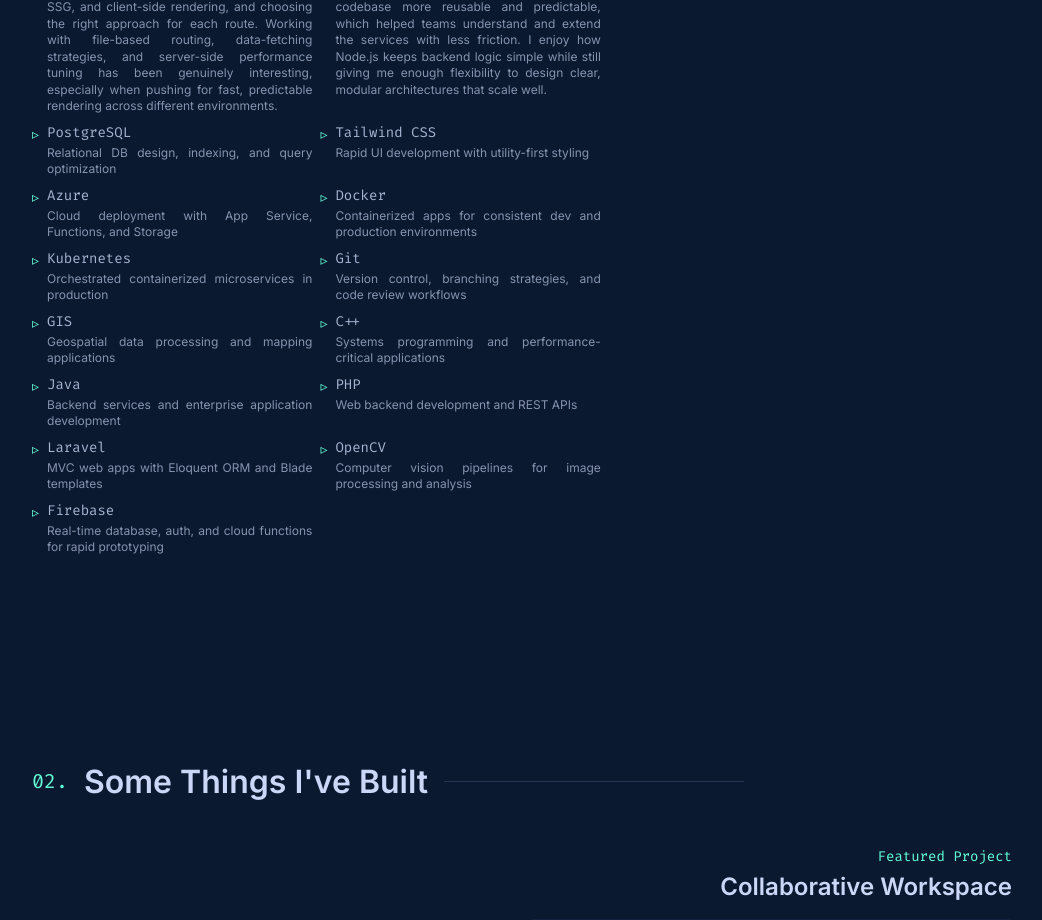
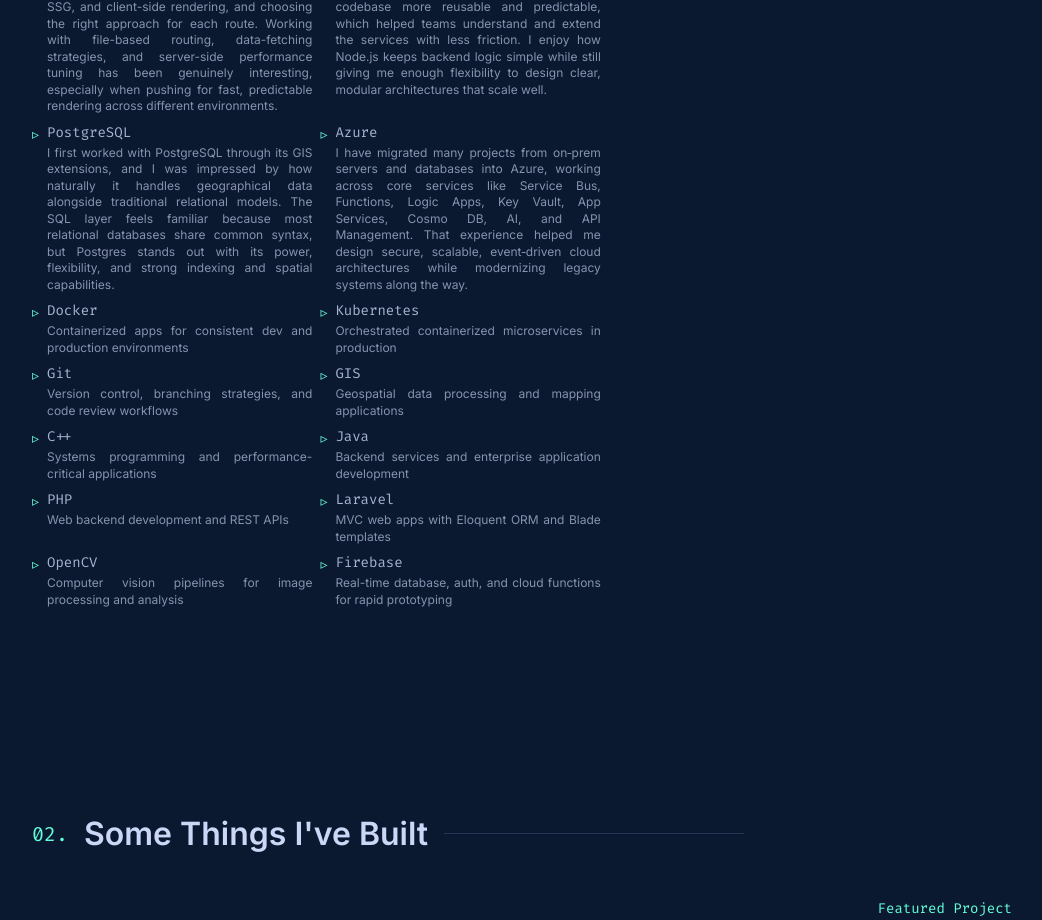
Before and after one commit to EdenGoforIt/who-am-i, a Next.js app: page / in a window 1280 px wide. Shown: the part 3523-4443 px from the top of the page, without its empty margins (118-1160 px from the left). Built offline with nearby package versions, Linux system fonts and the light colour scheme.

Commit message:
add: enhance PostgreSQL and Azure descriptions in skills section for clarity and detail

```diff
--- a/components/about.tsx
+++ b/components/about.tsx
@@ -37,9 +37,14 @@
     name: "Node.js",
     desc: "I re-architected Node.js Azure Functions and lightweight APIs to be cleaner, faster, and easier to maintain. Using TypeScript across both backend and frontend made the codebase more reusable and predictable, which helped teams understand and extend the services with less friction. I enjoy how Node.js keeps backend logic simple while still giving me enough flexibility to design clear, modular architectures that scale well.",
   },
-  { name: "PostgreSQL", desc: "Relational DB design, indexing, and query optimization" },
-  { name: "Tailwind CSS", desc: "Rapid UI development with utility-first styling" },
-  { name: "Azure", desc: "Cloud deployment with App Service, Functions, and Storage" },
+  {
+    name: "PostgreSQL",
+    desc: "I first worked with PostgreSQL through its GIS extensions, and I was impressed by how naturally it handles geographical data alongside traditional relational models. The SQL layer feels familiar because most relational databases share common syntax, but Postgres stands out with its power, flexibility, and strong indexing and spatial capabilities.",
+  },
+  {
+    name: "Azure",
+    desc: "I have migrated many projects from on‑prem servers and databases into Azure, working across core services like Service Bus, Functions, Logic Apps, Key Vault, App Services, Cosmo DB, AI, and API Management. That experience helped me design secure, scalable, event‑driven cloud architectures while modernizing legacy systems along the way.",
+  },
   { name: "Docker", desc: "Containerized apps for consistent dev and production environments" },
   { name: "Kubernetes", desc: "Orchestrated containerized microservices in production" },
   { name: "Git", desc: "Version control, branching strategies, and code review workflows" },
```
